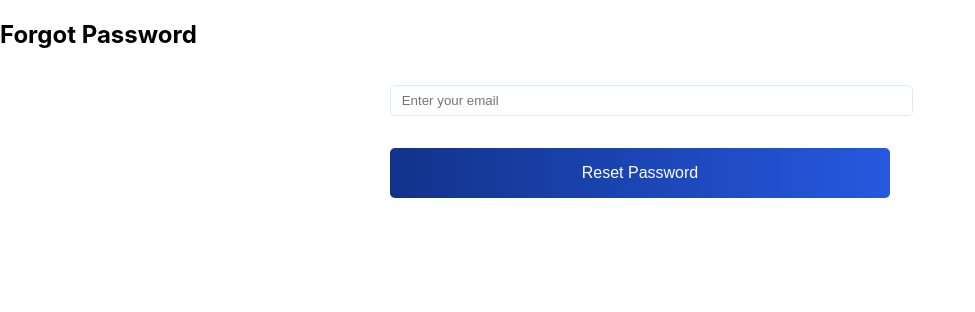
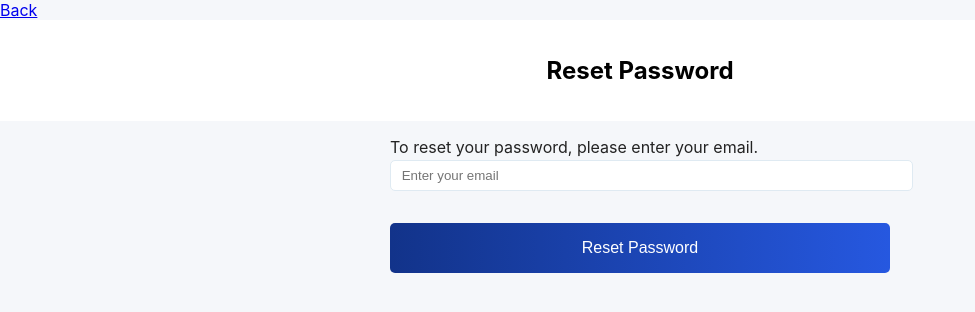
Before and after one commit to lukman155/project-tracker, a React (Create React App) app in the folder client/: page /forgot-password in a window 1280 px wide. Shown: the top 312 px of the page, without its empty margins (0-975 px from the left). Built offline with nearby package versions, Linux system fonts and the light colour scheme; no server answers.

Commit message:
Add - Back Button

```diff
--- a/client/src/components/Auth/ForgotPassword.jsx
+++ b/client/src/components/Auth/ForgotPassword.jsx
@@ -1,6 +1,7 @@
 import React, { useState } from "react";
 import api from "../../utils/api";
 import "./auth.scss";
+import { Link } from "react-router-dom";
 
 
 const ForgotPassword = () => {
@@ -18,9 +19,15 @@ const ForgotPassword = () => {
   };
 
   return (
-    <div>
-      <h2>Forgot Password</h2>
+    <section>
+    <Link to={'/login'}>Back</Link>
+      <div className="header">
+        <h1>Reset Password</h1>
+      </div>
       <form onSubmit={handleSubmit}>
+        <label>
+          To reset your password, please enter your email.
+          <br/>
           <input
             type="email"
             value={email}
@@ -28,10 +35,12 @@ const ForgotPassword = () => {
             placeholder="Enter your email"
             required
           />
+        </label>
+
         <button type="submit">Reset Password</button>
       </form>
       {message && <p>{message}</p>}
-    </div>
+    </section>
   );
 };
 
--- a/client/src/components/Auth/auth.scss
+++ b/client/src/components/Auth/auth.scss
@@ -1,3 +1,7 @@
+
+* {
+  transition: all .2s ease-in;
+}
 section {
   background-color: rgb(245, 247, 250);
 }
@@ -62,3 +66,7 @@ button {
   color: white;
   font-size: 1em;
 }
+
+button:hover {
+  transform: scale(1.03);
+}
```
Lines whose indentation alone changed are shown as unchanged.
